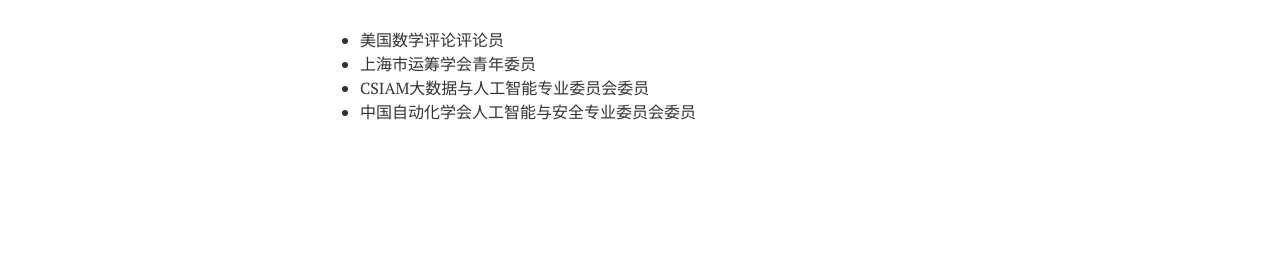
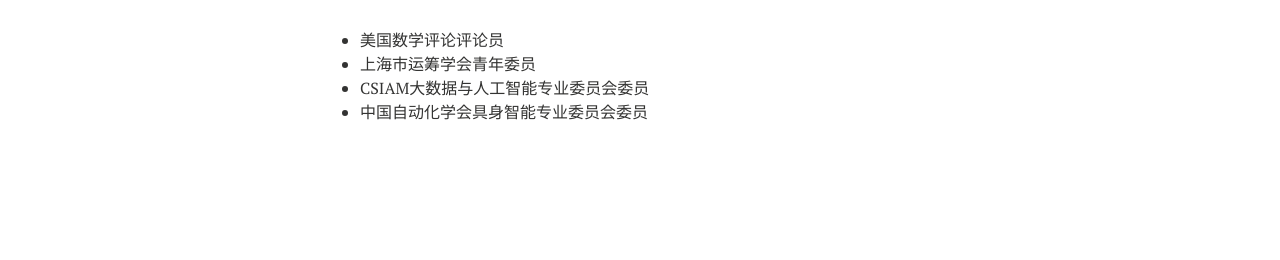
Before and after one commit to xianchaoxiu/xianchaoxiu.github.io, a Jekyll site: the page built from chinese/index.md, in a window 1280 px wide. Shown: the part 1143-1403 px from the top of the page. Built offline with Jekyll 4.4.1, drawn with Linux system fonts in a browser that asks for light colours; nearby versions of some CDN libraries; after the commit the page ends 1362 px from its top, so only the background shows below that.

Commit message:
Update index.md

```diff
--- a/chinese/index.md
+++ b/chinese/index.md
@@ -48,4 +48,4 @@ share: false
 * 美国数学评论评论员 <br>
 * 上海市运筹学会青年委员 <br>
 * CSIAM大数据与人工智能专业委员会委员 <br>
-* 中国自动化学会人工智能与安全专业委员会委员 <br> <br> <br>
+* 中国自动化学会具身智能专业委员会委员 <br>
```
